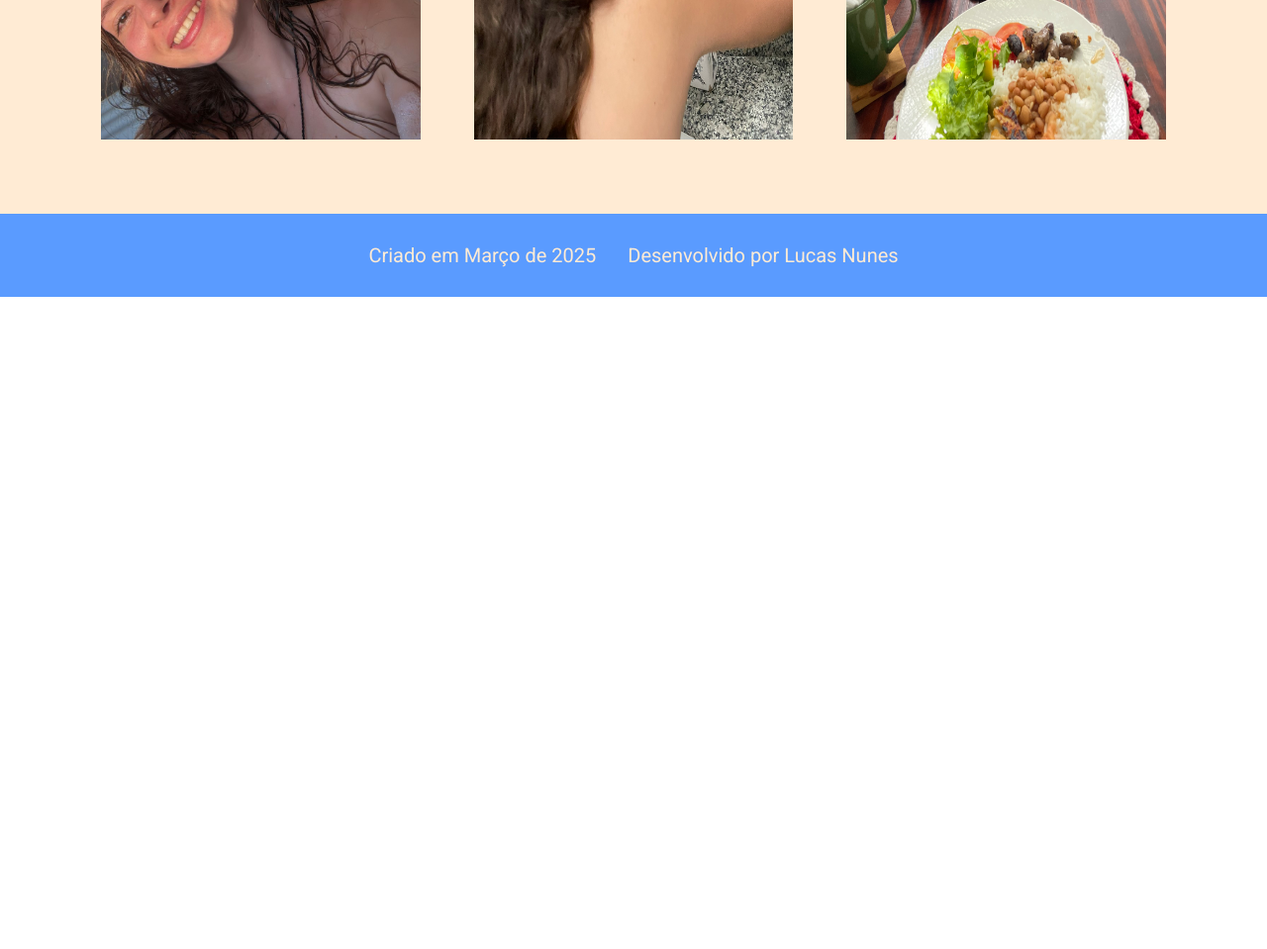
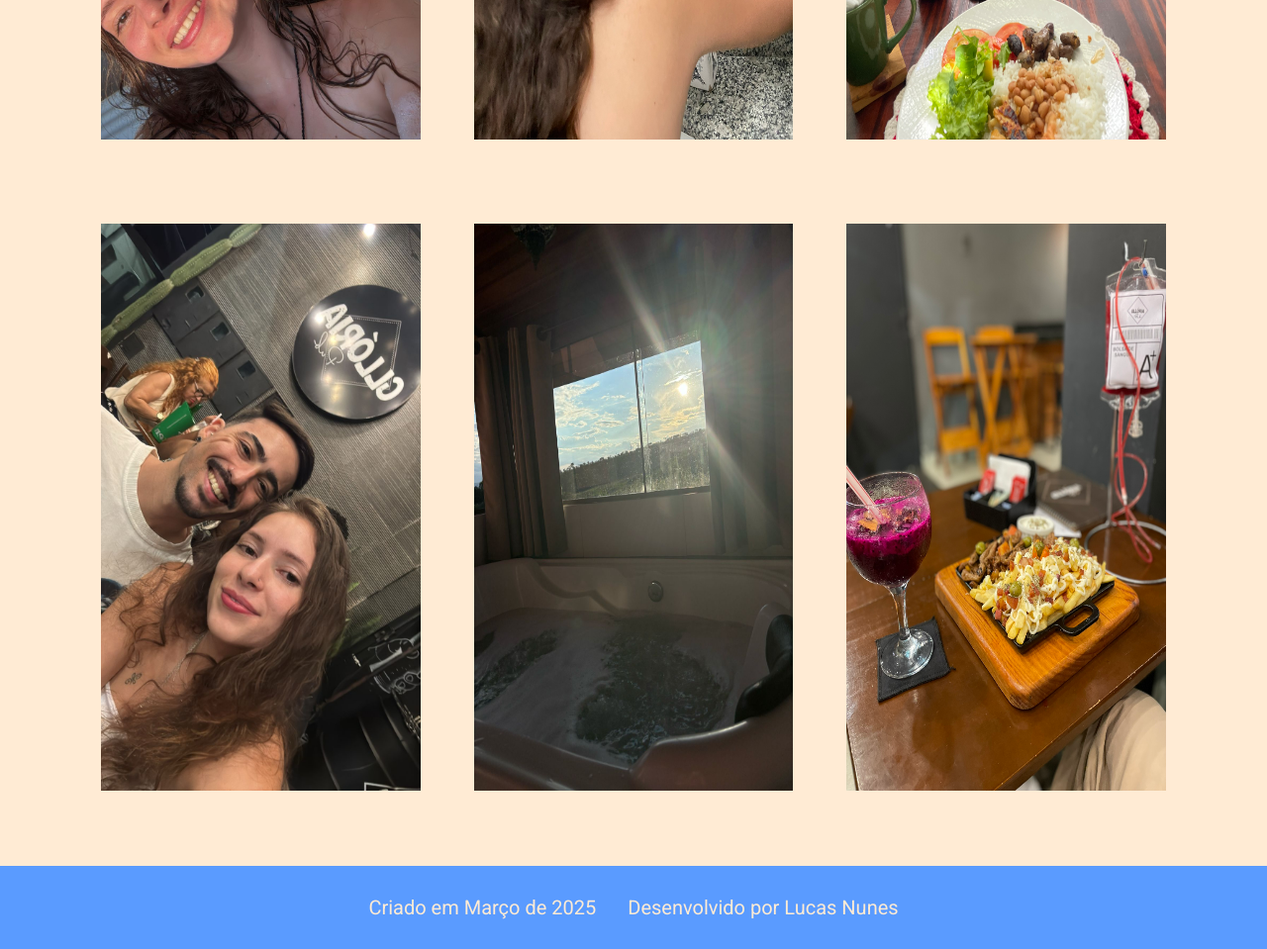
Before and after one commit to diizk/aniversario-dela, a plain HTML site: page index.html in a window 1280 px wide. Shown: the part 3296-4255 px from the top of the page at 99% size. Before the commit the page ends 3596 px from the top, so only its background shows below. Drawn offline with nearby package versions, Linux system fonts and the light colour scheme.

Commit message:
feat: new images to make image number even

```diff
--- a/index.html
+++ b/index.html
@@ -44,6 +44,9 @@
                 <img src="https://github.com/diizk/aniversario-dela/blob/main/assets/7.JPEG?raw=true" alt="" class="imagem_foto">
                 <img src="https://github.com/diizk/aniversario-dela/blob/main/assets/8.JPEG?raw=true" alt="" class="imagem_foto">
                 <img src="https://github.com/diizk/aniversario-dela/blob/main/assets/9.JPEG?raw=true" alt="" class="imagem_foto">
+                <img src="https://github.com/diizk/aniversario-dela/blob/main/assets/10.JPEG?raw=true" alt="" class="imagem_foto">
+                <img src="https://github.com/diizk/aniversario-dela/blob/main/assets/11.JPEG?raw=true" alt="" class="imagem_foto">
+                <img src="https://github.com/diizk/aniversario-dela/blob/main/assets/12.JPEG?raw=true" alt="" class="imagem_foto">
             </div>
         </section>
     </main>
```
